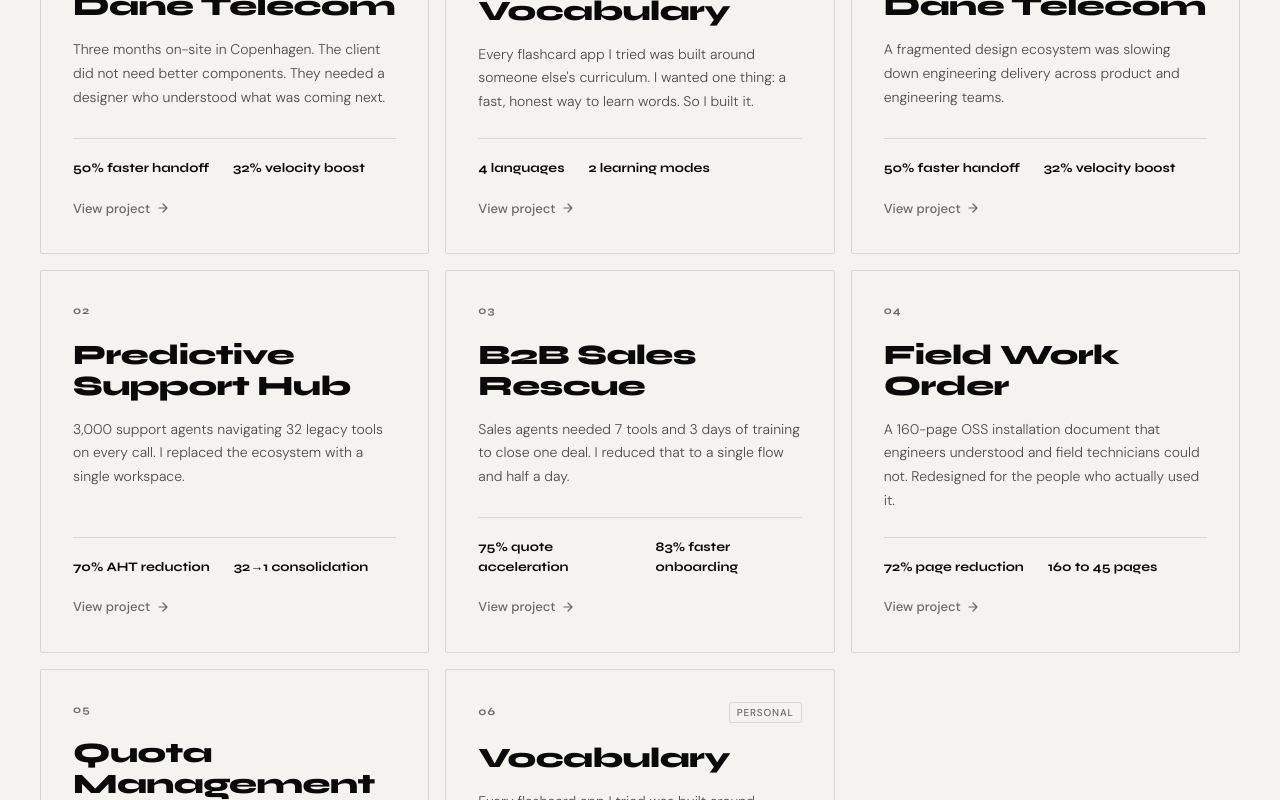
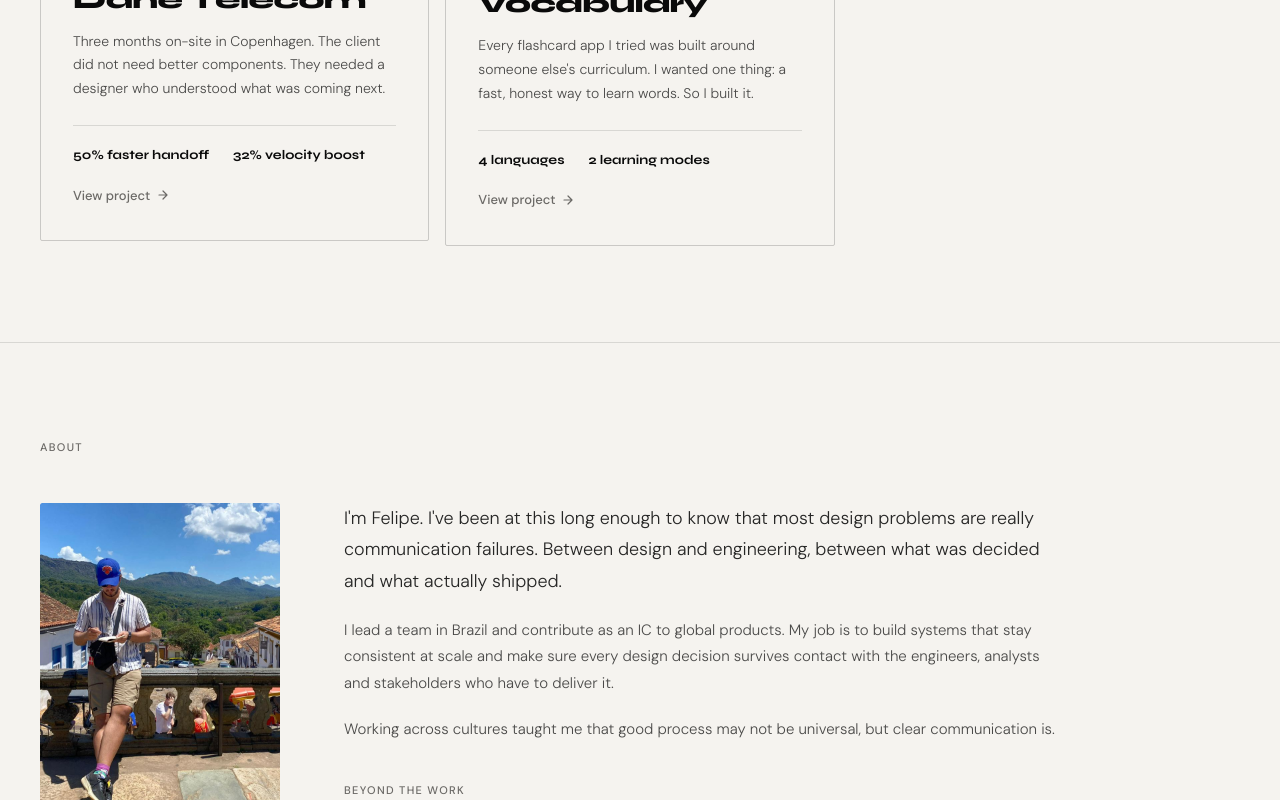
Before and after one commit to cruz-felipe/ux-portfolio, a Next.js app: page / in a window 1280 px wide. Shown: the part 1620-2420 px from the top of the page. Built offline with nearby package versions, Linux system fonts and the light colour scheme.

Commit message:
Add files via upload

```diff
--- a/app/work/b2b-sales-rescue/page.tsx
+++ b/app/work/b2b-sales-rescue/page.tsx
@@ -34,10 +34,10 @@ const data: CaseStudyData = {
       title: "Making the case for rework",
       body: [
         "The client's management pushed back immediately. They had invested in two releases. Having an external team arrive and say parts needed reworking was not a comfortable conversation.",
-        "We scored every finding on two axes: criticality by Nielsen's severity scale, and effort by design and development cost combined. The output was not a list of problems — it was a roadmap argument. Low-effort, high-criticality fixes first, slotted into the existing release schedule so the rework did not require stopping. The research study we ran was also used to structure the delivery roadmap shown below.",
+        "We scored every finding on two axes: criticality by Nielsen's severity scale, and effort by design and development cost combined. The output was not a list of problems it was a roadmap argument. Low-effort, high-criticality fixes first, slotted into the existing release schedule so the rework did not require stopping. The research study we ran was also used to structure the delivery roadmap shown below.",
       ],
       screens: [
-        { src: "/b2b/roadmap.png", caption: "Research-to-delivery roadmap. Planning, top-case inputs by segment, and documentation phases — structured around what the field study revealed." },
+        { src: "/b2b/roadmap.png", caption: "Research-to-delivery roadmap. Planning, top-case inputs by segment, and documentation phases structured around what the field study revealed." },
       ],
     },
     {
--- a/components/Work.tsx
+++ b/components/Work.tsx
@@ -44,55 +44,6 @@ const PROJECTS: { id: string; href: string; index: string; title: string; blurb:
     metrics: ["4 languages", "2 learning modes"],
     personal: true,
   },
-  {
-    id: "dane-telecom",
-    href: "/work/dane-telecom",
-    index: "01",
-    title: "Dane Telecom",
-    blurb: "A fragmented design ecosystem was slowing down engineering delivery across product and engineering teams.",
-    metrics: ["50% faster handoff", "32% velocity boost"],
-  },
-  {
-    id: "predictive-support-hub",
-    href: "/work/predictive-support-hub",
-    index: "02",
-    title: "Predictive Support Hub",
-    blurb: "3,000 support agents navigating 32 legacy tools on every call. I replaced the ecosystem with a single workspace.",
-    metrics: ["70% AHT reduction", "32\u21921 consolidation"],
-  },
-  {
-    id: "b2b-sales-rescue",
-    href: "/work/b2b-sales-rescue",
-    index: "03",
-    title: "B2B Sales Rescue",
-    blurb: "Sales agents needed 7 tools and 3 days of training to close one deal. I reduced that to a single flow and half a day.",
-    metrics: ["75% quote acceleration", "83% faster onboarding"],
-  },
-  {
-    id: "field-work-order",
-    href: "/work/field-work-order",
-    index: "04",
-    title: "Field Work Order",
-    blurb: "A 160-page OSS installation document that engineers understood and field technicians could not. Redesigned for the people who actually used it.",
-    metrics: ["72% page reduction", "160 to 45 pages"],
-  },
-  {
-    id: "quota-management",
-    href: "/work/quota-management",
-    index: "05",
-    title: "Quota Management",
-    blurb: "A greenfield B2B asset management platform for a BSS telecom. No prior product. Designed from workshop sessions to production-ready flows as the solo designer.",
-    metrics: ["Greenfield from scratch", "3 core modules"],
-  },
-  {
-    id: "vocabulary",
-    href: "/work/vocabulary",
-    index: "06",
-    title: "Vocabulary",
-    blurb: "Every flashcard app I tried was built around someone else's curriculum. I wanted one thing: a fast, honest way to learn words. So I built it.",
-    metrics: ["4 languages", "2 learning modes"],
-    personal: true,
-  },
 ];
 
 function ProjectCard({ project, index }: { project: typeof PROJECTS[0]; index: number }) {
@@ -101,47 +52,35 @@ function ProjectCard({ project, index }: { project: typeof PROJECTS[0]; index: n
   const [hovered, setHovered] = useState(false);
 
   useEffect(() => {
+    const el = ref.current;
+    if (!el) return;
     const observer = new IntersectionObserver(
       ([entry]) => { if (entry.isIntersecting) setVisible(true); },
-      { threshold: 0.1 }
+      { threshold: 0.08 }
     );
-    if (ref.current) observer.observe(ref.current);
+    observer.observe(el);
     return () => observer.disconnect();
   }, []);
 
   return (
-    <div
-      ref={ref}
-      style={{
-        opacity: visible ? 1 : 0,
-        transform: visible ? "translateY(0)" : "translateY(40px)",
-        transition: `opacity 0.7s ease ${index * 120}ms, transform 0.7s cubic-bezier(0.16,1,0.3,1) ${index * 120}ms`,
-        height: "100%",
-      }}
-    >
+    <div ref={ref} style={{ opacity: visible ? 1 : 0, transform: visible ? "translateY(0)" : "translateY(40px)", transition: `opacity 0.7s ease ${index * 120}ms, transform 0.7s cubic-bezier(0.16,1,0.3,1) ${index * 120}ms` }}>
     <Link
       href={project.href}
-        data-cursor
+      style={{
+        display: "flex",
+        flexDirection: "column",
+        border: `1px solid ${hovered ? "rgba(0,0,0,0.4)" : "rgba(10,10,10,0.18)"}`,
+        borderRadius: "2px",
+        overflow: "hidden",
+        textDecoration: "none",
+        color: "var(--ink)",
+        background: hovered ? "#0A0A0A" : "transparent",
+        transition: "background 0.35s ease, border-color 0.25s ease",
+      }}
       onMouseEnter={() => setHovered(true)}
       onMouseLeave={() => setHovered(false)}
-        style={{
-          position: "relative",
-          border: `1px solid ${hovered ? "rgba(0,0,0,0.4)" : "var(--border)"}`,
-          borderRadius: "2px",
-          overflow: "hidden",
-          background: hovered ? "#0A0A0A" : "transparent",
-          transition: "background 0.35s ease, border-color 0.25s ease",
-          cursor: "pointer",
-          height: "100%",
-          display: "flex",
-          flexDirection: "column",
-          textDecoration: "none",
-        }}
     >
-
-
       <div style={{ padding: "2rem", flex: 1, display: "flex", flexDirection: "column" }}>
-          {/* Index */}
         <div style={{ display: "flex", alignItems: "center", justifyContent: "space-between", marginBottom: "1.25rem" }}>
           <span style={{
             fontFamily: "var(--font-display)",
@@ -169,63 +108,55 @@ function ProjectCard({ project, index }: { project: typeof PROJECTS[0]; index: n
           )}
         </div>
 
-          {/* Title */}
         <h2 style={{
           fontFamily: "var(--font-display)",
-            fontSize: "clamp(1.4rem, 2.2vw, 1.9rem)",
+          fontSize: "clamp(1.3rem, 2vw, 1.6rem)",
           fontWeight: 800,
           letterSpacing: "-0.02em",
           lineHeight: 1.1,
+          marginBottom: "1rem",
           color: hovered ? "white" : "var(--ink)",
-            marginBottom: "1rem",
           transition: "color 0.35s ease",
         }}>
           {project.title}
         </h2>
 
-          {/* Blurb */}
         <p style={{
           fontFamily: "var(--font-body)",
           fontSize: "14px",
           fontWeight: 300,
           lineHeight: 1.7,
+          flex: 1,
+          marginBottom: "1.5rem",
           color: hovered ? "rgba(255,255,255,0.75)" : "var(--ink)",
           opacity: hovered ? 1 : 0.72,
-            marginBottom: "1.5rem",
-            flex: 1,
           transition: "color 0.35s ease, opacity 0.35s ease",
         }}>
           {project.blurb}
         </p>
 
-          {/* Metrics */}
         <div style={{
           display: "flex",
           gap: "1.5rem",
           paddingTop: "1.25rem",
-            borderTop: `1px solid ${hovered ? "rgba(255,255,255,0.12)" : "var(--border)"}`,
+          borderTop: `1px solid ${hovered ? "rgba(255,255,255,0.12)" : "rgba(10,10,10,0.12)"}`,
+          marginBottom: 0,
           transition: "border-color 0.35s ease",
         }}>
-            {project.metrics.map((m) => (
-              <span key={m} style={{
+          {project.metrics.map((metric) => (
+            <span key={metric} style={{
               fontFamily: "var(--font-display)",
               fontSize: "13px",
               fontWeight: 700,
               color: hovered ? "var(--red)" : "var(--ink)",
               transition: "color 0.35s ease",
             }}>
-                {m}
+              {metric}
             </span>
           ))}
         </div>
 
-          {/* View project */}
-          <div style={{
-            paddingTop: "1.25rem",
-            display: "flex",
-            alignItems: "center",
-            gap: "0.4rem",
-          }}>
+        <div style={{ paddingTop: "1.25rem", display: "flex", alignItems: "center", gap: "0.4rem" }}>
           <span style={{
             fontFamily: "var(--font-body)",
             fontSize: "13px",
@@ -238,8 +169,7 @@ function ProjectCard({ project, index }: { project: typeof PROJECTS[0]; index: n
           }}>
             View project
           </span>
-            <svg
-              width="12" height="12" viewBox="0 0 12 12" fill="none"
+          <svg width="12" height="12" viewBox="0 0 12 12" fill="none"
             style={{
               color: hovered ? "var(--red)" : "var(--muted)",
               transition: "color 0.35s ease, transform 0.35s ease",
@@ -251,14 +181,12 @@ function ProjectCard({ project, index }: { project: typeof PROJECTS[0]; index: n
         </div>
       </div>
 
-        {/* Red bottom bar */}
       <div style={{
         height: "3px",
         background: "var(--red)",
         transform: hovered ? "scaleX(1)" : "scaleX(0)",
         transformOrigin: "left",
         transition: "transform 0.4s cubic-bezier(0.16,1,0.3,1)",
-          flexShrink: 0,
       }} />
     </Link>
     </div>
@@ -285,19 +213,9 @@ export default function Work() {
         }}>
           Selected Work
         </h2>
-        <span style={{
-          fontFamily: "var(--font-body)",
-          fontSize: "12px",
-          color: "var(--muted)",
-        }}>
-
-        </span>
       </div>
 
-      <div
-        className="work-grid"
-        style={{ display: "grid", gap: "1rem" }}
-      >
+      <div className="work-grid" style={{ display: "grid", gap: "1rem" }}>
         {PROJECTS.map((project, i) => (
           <ProjectCard key={project.id} project={project} index={i} />
         ))}
--- a/components/case-study/CaseLayout.tsx
+++ b/components/case-study/CaseLayout.tsx
@@ -40,7 +40,7 @@ function AnimatedMetric({ value }: { value: string }) {
 
 interface Screen { src: string; caption: string; }
 interface Metric { value: string; label: string; }
-interface Section { title: string; body: string | string[]; screens?: Screen[]; }
+interface Section { title: string; body: string | string[]; screens?: Screen[]; narrowScreens?: boolean; }
 interface Artifact { id: string; title: string; caption: string; component: React.ReactNode; }
 
 export interface CaseStudyData {
@@ -219,7 +219,7 @@ export default function CaseLayout({ data }: { data: CaseStudyData }) {
 
             {section.screens && section.screens.length > 0 && (
               <div style={{ padding: "3rem 2.5rem", borderBottom: "0.5px solid var(--border)" }}>
-                <ScreenGallery screens={section.screens} />
+                <ScreenGallery screens={section.screens} narrow={section.narrowScreens} />
               </div>
             )}
 
```
Also changed, not shown: app/work/dane-telecom/page.tsx (+1 -8 lines), app/work/predictive-support-hub/page.tsx (+8 -9 lines), app/work/quota-management/page.tsx (+6 -6 lines), app/work/vocabulary/page.tsx (+7 -4 lines), components/ResponsiveStyles.tsx (+22 -5 lines), components/case-study/ScreenGallery.tsx (+7 -2 lines). Lines whose indentation alone changed are shown as unchanged.
